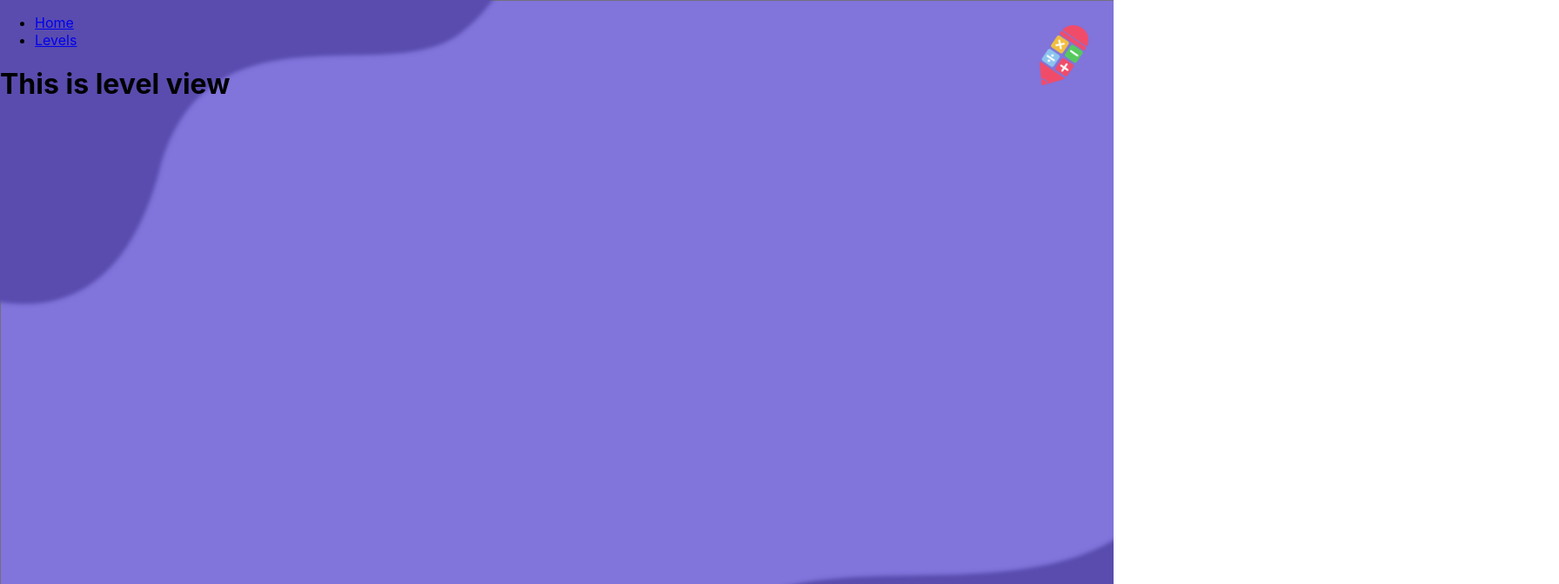
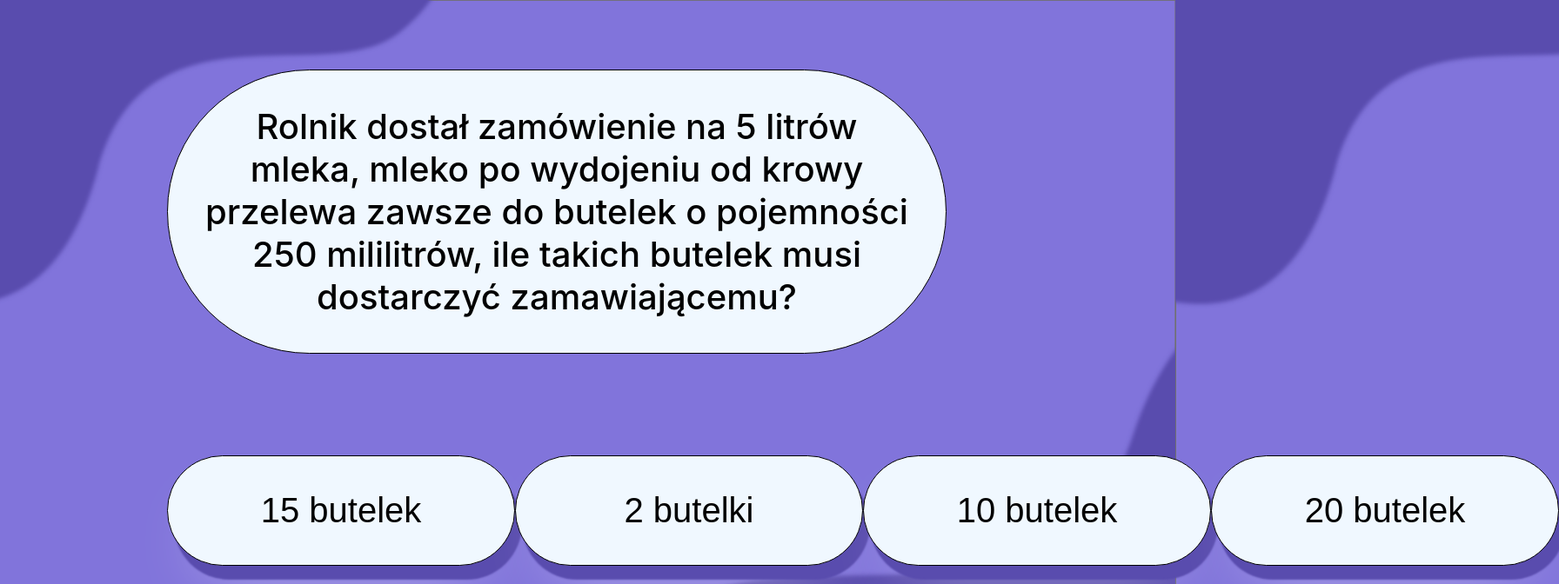
Before and after one commit to RZEPI/pg-group-project, a React (Create React App) app: page /level in a window 1280 px wide. Shown: the top 672 px of the page at 87% size, 1792 px wide, since content can reach past the window. Built offline with nearby package versions, Linux system fonts and the light colour scheme.

Commit message:
added level and related components, little changes in application logic

```diff
--- a/src/App.js
+++ b/src/App.js
@@ -1,19 +1,14 @@
 import './App.css';
+import { BrowserRouter, Routes, Route } from 'react-router-dom';
 import MainSideContent from './Components/components/MainSideContent';
-import Logo from './Components/components/Logo';
-import { BrowserRouter, Routes, Route } from 'react-router-dom';
-import Home from './pages/home';
-import Layout from './pages/layout';
-import Level from './pages/levels';
+import Level from './Components/components/Level';
 
 export default function App() {
   return (
     <BrowserRouter>
       <Routes>
-        <Route path="/" element={<Layout />}>
-          <Route index element={<Home />}/>
-          <Route path="level" element={<Level />}/>
-        </Route>
+        <Route path="/" element={<MainSideContent />} />
+        <Route path="/level" element={<Level />} />
       </Routes>
     </BrowserRouter>
   );
--- /dev/null
+++ b/src/Components/components/Level.jsx
@@ -0,0 +1,25 @@
+import DUMMY_QUESTIONS from '../../assets/questions';
+import { useState } from 'react';
+import Question from './Question';
+
+export default function Level()
+{
+    //TODO: change this logic to fetching questions from the server and reconsider pointing system
+    const [userAnswers, setUserAnswers] = useState([]);
+    const userActiveQuestionIdx = userAnswers.length;
+    if(userActiveQuestionIdx >= DUMMY_QUESTIONS.length)
+    {
+        //TODO: show the results
+    }
+    const activeQuestion = DUMMY_QUESTIONS[userActiveQuestionIdx];
+
+    //TODO: think about handling with reducer
+    function handleAnswerSelection(answer)
+    {
+        setUserAnswers((prevAnswers) => [...prevAnswers, answer]);
+    }
+
+    return (
+        <Question key={activeQuestion.id} questionData={activeQuestion} onSelect={handleAnswerSelection} />
+    );
+}
--- a/src/Components/components/MainButtonContainer.jsx
+++ b/src/Components/components/MainButtonContainer.jsx
@@ -1,10 +1,11 @@
 import Button from "../../UI/Button";
+import {Link} from "react-router-dom";
 import styles from "../styles/MainButtonContainer.module.css";
 
 export default function MainButtonContainer() {
   return(
     <div className={styles["button-container"]}>
-        <Button color="yellow" side="main">Zagraj <br/> od początku</Button>
+        <Link to='/level'><Button color="yellow" side="main">Zagraj <br/> od początku</Button></Link>
         <Button color="blue" side="main">Losowy <br/> poziom</Button>
         <Button color="red" side="main">Wybierz <br/> poziom</Button>
     </div>
--- /dev/null
+++ b/src/Components/components/Question.jsx
@@ -0,0 +1,26 @@
+import AnswersChoice from "./answerTypes/AnswersChoice";
+import styles from "../styles/Question.module.css";
+
+export default function Question({ questionData, onSelect }) {
+  let answers = "";
+function handleSelection(answer) {
+    if(answer.isCorrect)
+    {
+      setTimeout(() => {
+        onSelect(answer);
+      }, 2000);
+    }
+  }
+
+  //TODO: add more answer types
+  if (questionData.type === "abc") {
+    answers = <AnswersChoice answers={questionData.answers} onSelect={handleSelection} />;
+  }
+
+  return (
+    <div className={styles.question}>
+      <div className={styles['question-card']}>{questionData.text}</div>
+        {answers}
+    </div>
+  );
+}
--- /dev/null
+++ b/src/Components/components/answerTypes/AnswersChoice.jsx
@@ -0,0 +1,45 @@
+import { useState, useRef } from "react";
+
+import styles from "../../styles/Question.module.css";
+
+export default function AnswersChoice({ answers, onSelect }) {
+  const [selectedAnswer, setSelectedAnswer] = useState();
+
+  const shuffledAnswers = useRef();
+
+  if (!shuffledAnswers.current) {
+    shuffledAnswers.current = [...answers];
+    shuffledAnswers.current.sort(() => Math.random() - 0.5);
+  }
+
+  function handleAnswerClick(answer) {
+    console.log(answer + " " + answers[0]);
+    const answerObj = { answer, isCorrect: answer === answers[0] };
+    setSelectedAnswer(answerObj);
+    onSelect(answerObj);
+  }
+
+  return (
+    <div className={styles["answers-choice"]}>
+      {shuffledAnswers.current.map((answer) => {
+        let classNames = styles["question-card"];
+        if (selectedAnswer && selectedAnswer.answer === answer)
+        {
+          classNames += selectedAnswer.isCorrect
+            ? ` ${styles.correct}`
+            : ` ${styles.incorrect}`;
+        }
+        else classNames += ` ${styles.available}`;
+        return (
+          <button
+            className={classNames}
+            key={answer}
+            onClick={() => handleAnswerClick(answer)}
+          >
+            {answer}
+          </button>
+        );
+      })}
+    </div>
+  );
+}
--- /dev/null
+++ b/src/Components/styles/Question.module.css
@@ -0,0 +1,57 @@
+.question
+{
+    margin: 5em auto;
+    width: 70%;
+    display: flex;
+    flex-direction: column;
+}
+.question-card
+{
+    font-size: 2.5em;
+    text-align: center;
+    font-weight: 500;
+    margin-bottom: 1em;
+    border: 1px solid black;
+    border-radius: 5.5em;
+    background-color: aliceblue;
+    padding: 1em;
+}
+
+.answers-choice
+{
+    height: 20em;
+    display: flex;
+    flex-direction: row;
+    justify-content: space-evenly;
+    align-items: center;
+}
+.answers-choice button
+{
+    max-width: 15em;
+    min-width: 10em;
+    max-height: 5em;
+    box-shadow: 0.2em 0.4em 0.05em #594cae,
+    0 0.9em 2em -1.2em  #fff;
+}
+
+.available
+{
+    cursor: pointer;
+}
+
+.available:hover
+{
+    transform: translate(-0.2em, -0.2em);
+    background-color: rgb(221, 223, 224);
+}
+
+.incorrect
+{
+    cursor: not-allowed;
+    background-color:#f04c6a;
+}
+.correct
+{
+    cursor: not-allowed;
+    background-color: #4cf051;
+}
--- a/src/UI/Button.module.css
+++ b/src/UI/Button.module.css
@@ -17,8 +17,7 @@
 }
 .main-button:hover
 {
-    margin-top: 2.6em;
-    margin-left: -0.1em;
+    transform: translate(-0.2em, -0.2em);
 }
 .lightyellow
 {
@@ -42,7 +41,8 @@
 }
 .main-side
 {
-    box-shadow: 0.2em 0.4em 0.05em #594cae, 0 0.9em 2em -1.2em  #fff;
+    box-shadow: 0.2em 0.4em 0.05em #594cae,
+    0 0.9em 2em -1.2em  #fff;
 }
 .sub-side
 {
--- /dev/null
+++ b/src/assets/questions.js
@@ -0,0 +1,14 @@
+// dummy questions, to temporary replace the API
+export default [
+    {
+        id: 'q1',
+        text: "Rolnik dostał zamówienie na 5 litrów mleka, mleko po wydojeniu od krowy przelewa zawsze do butelek o pojemności 250 mililitrów, ile takich butelek musi dostarczyć zamawiającemu? ",
+        answers:[
+            "20 butelek",
+            "10 butelek",
+            "2 butelki",
+            "15 butelek"
+        ],
+        type: "abc",
+    }
+];
--- a/src/pages/home.js
+++ /dev/null
@@ -1,13 +0,0 @@
-import MainButtonContainer from "../Components/components/MainButtonContainer";
-import MainSideContent from "../Components/components/MainSideContent";
-
-const Home = () => {
-    return (
-        <>
-            <h1> This is home </h1>
-            <MainSideContent />
-        </>
-    )
-};
-
-export default Home;
--- a/src/pages/layout.js
+++ /dev/null
@@ -1,23 +0,0 @@
-import { Outlet, Link } from "react-router-dom";
-import Logo from "../Components/components/Logo";
-
-
-const Layout = () => {
-    return (
-        <>
-            <header>
-                <Logo />
-            </header>
-            <nav>
-                <ul>
-                    <li><Link to="/">Home</Link></li>
-                    <li><Link to="/level">Levels</Link></li>
-                </ul>
-            </nav>
-
-            <Outlet />
-        </>
-    )
-};
-
-export default Layout;
--- a/src/pages/levels.js
+++ /dev/null
@@ -1,9 +0,0 @@
-const Level = () => {
-    return (
-        <>
-            <h1> This is level view </h1>
-        </>
-    )
-};
-
-export default Level;
```
